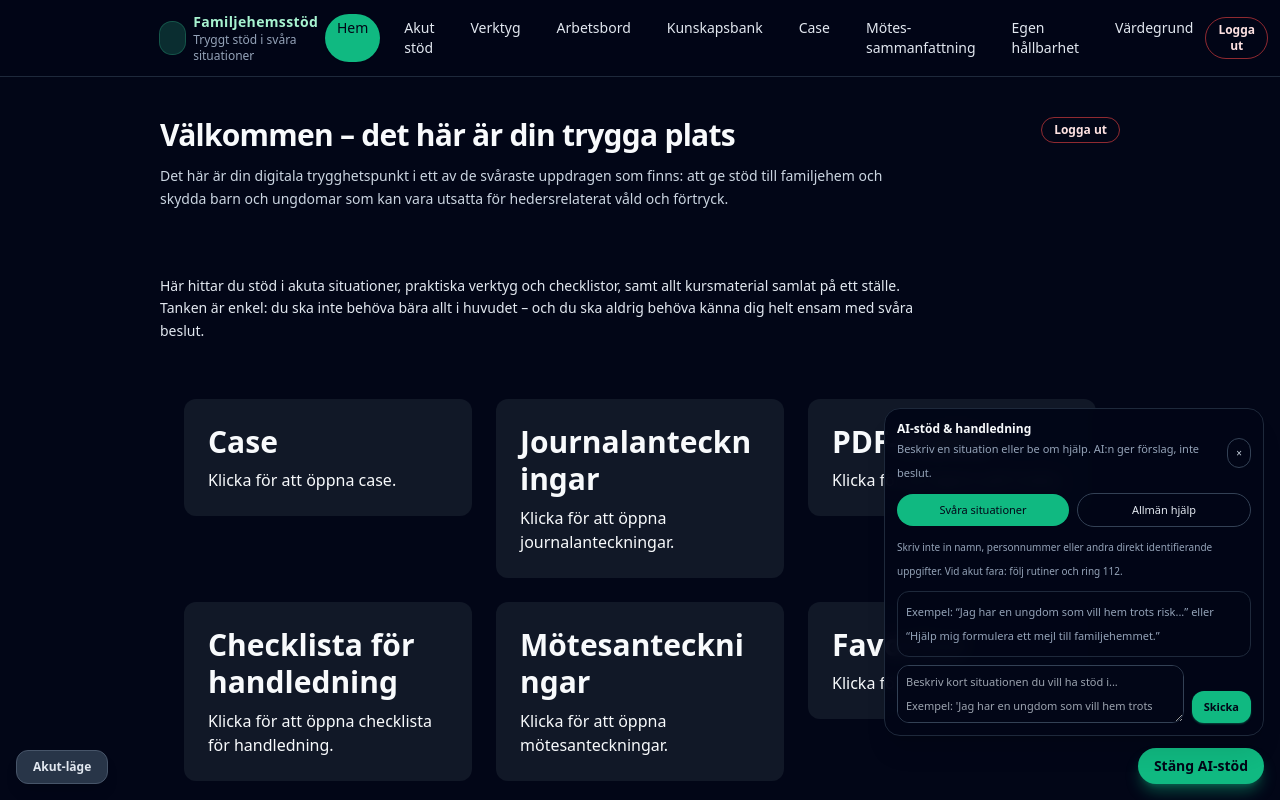
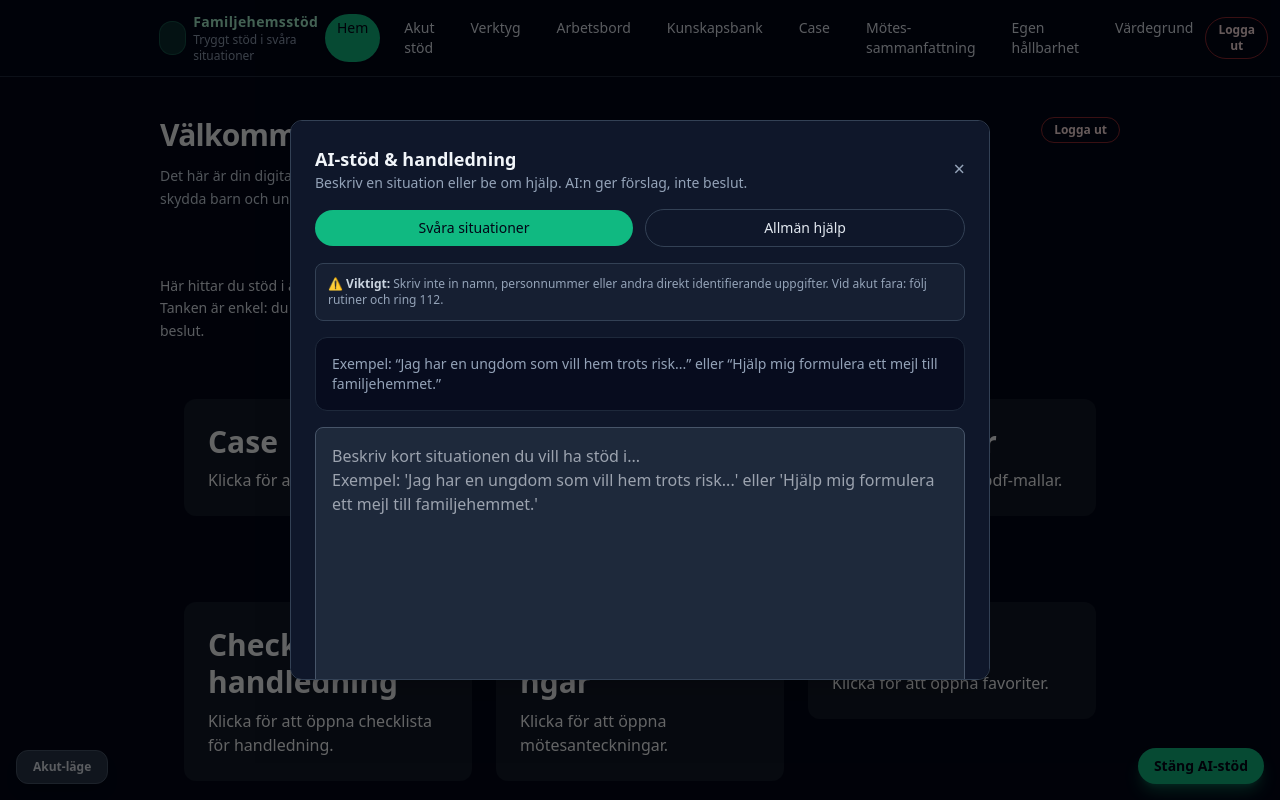
Before and after one commit to Mats6102hamberg/Familjehemsportalen1, a Next.js app: page / in a window 1280 px wide. Both pictures are taken after a click on the button "AI-stöd". Shown: the top 800 px of the page. Built offline with nearby package versions, Linux system fonts and the light colour scheme.

Commit message:
Förbättra AI-stöd modal med större layout och dikteringstips

```diff
--- a/components/AIChatWidget.tsx
+++ b/components/AIChatWidget.tsx
@@ -84,35 +84,36 @@ export const AIChatWidget = () => {
 
       {/* Själva chatfönstret */}
       {isOpen && (
-        <div className="fixed bottom-16 right-4 z-40 w-[min(100vw-2rem,380px)] rounded-2xl border border-slate-800 bg-slate-950/95 p-3 shadow-xl backdrop-blur">
-          <div className="mb-2 flex items-center justify-between gap-2">
+        <div className="fixed inset-0 flex items-center justify-center bg-black/60 z-50 p-4">
+          <div className="bg-slate-900 rounded-xl w-[90%] sm:w-[60%] max-w-[700px] h-auto sm:h-[70vh] overflow-y-auto shadow-xl border border-slate-700 p-6">
+          <div className="mb-4 flex items-center justify-between">
             <div>
-              <p className="text-xs font-semibold text-slate-50">
+              <h2 className="text-lg font-semibold text-slate-100">
                 AI-stöd & handledning
-              </p>
-              <p className="text-[11px] text-slate-400">
+              </h2>
+              <p className="text-sm text-slate-400">
                 Beskriv en situation eller be om hjälp. AI:n ger förslag, inte beslut.
               </p>
             </div>
             <button
               type="button"
               onClick={() => setIsOpen(false)}
-              className="rounded-full border border-slate-700 px-2 py-0.5 text-[10px] text-slate-300 hover:border-emerald-400 hover:text-emerald-200"
+              className="text-slate-400 hover:text-slate-200 text-xl"
             >
               ×
             </button>
           </div>
 
           {/* Växla läge */}
-          <div className="mb-2 flex items-center gap-2">
+          <div className="mb-4 flex items-center gap-3">
             <button
               type="button"
               onClick={() => setMode("hrv")}
               className={
-                "flex-1 rounded-full px-2 py-1 text-[11px] " +
+                "flex-1 rounded-full px-4 py-2 text-sm font-medium transition " +
                 (mode === "hrv"
                   ? "bg-emerald-500 text-slate-950"
-                  : "border border-slate-700 text-slate-200")
+                  : "border border-slate-700 text-slate-200 hover:bg-slate-800")
               }
             >
               Svåra situationer
@@ -121,23 +122,23 @@ export const AIChatWidget = () => {
               type="button"
               onClick={() => setMode("general")}
               className={
-                "flex-1 rounded-full px-2 py-1 text-[11px] " +
+                "flex-1 rounded-full px-4 py-2 text-sm font-medium transition " +
                 (mode === "general"
                   ? "bg-slate-200 text-slate-950"
-                  : "border border-slate-700 text-slate-200")
+                  : "border border-slate-700 text-slate-200 hover:bg-slate-800")
               }
             >
               Allmän hjälp
             </button>
           </div>
 
-          <p className="mb-2 text-[10px] text-slate-400">
-            Skriv inte in namn, personnummer eller andra direkt identifierande
+          <p className="mb-4 text-xs text-slate-400 rounded-lg bg-slate-800/50 border border-slate-700 p-3">
+            <strong className="text-slate-300">⚠️ Viktigt:</strong> Skriv inte in namn, personnummer eller andra direkt identifierande
             uppgifter. Vid akut fara: följ rutiner och ring 112.
           </p>
 
           {/* Meddelanden */}
-          <div className="mb-2 max-h-52 space-y-2 overflow-y-auto rounded-xl border border-slate-800 bg-slate-950/60 p-2 text-[11px]">
+          <div className="mb-4 max-h-64 space-y-3 overflow-y-auto rounded-xl border border-slate-800 bg-slate-950/60 p-4 text-sm">
             {messages.length === 0 && (
               <p className="text-slate-400">
                 Exempel: “Jag har en ungdom som vill hem trots risk...” eller
@@ -167,10 +168,9 @@ export const AIChatWidget = () => {
           </div>
 
           {/* Input + knapp */}
-          <div className="flex items-end gap-2">
+          <div className="space-y-3">
             <textarea
-              rows={2}
-              className="flex-1 rounded-xl border border-slate-700 bg-slate-950 px-2 py-1 text-[11px] text-slate-50 outline-none ring-emerald-400/50 focus:border-emerald-400 focus:ring-1"
+              className="w-full min-h-[200px] sm:min-h-[280px] bg-slate-800 text-slate-100 p-4 rounded-lg border border-slate-600 focus:outline-none focus:ring-2 focus:ring-emerald-400 resize-vertical"
               placeholder={placeholderText}
               value={input}
               onChange={(e) => setInput(e.target.value)}
@@ -181,14 +181,25 @@ export const AIChatWidget = () => {
                 }
               }}
             />
+
+            {/* Diktationstips */}
+            <div className="text-slate-400 text-xs rounded-lg bg-slate-800/50 border border-slate-700 p-3">
+              <strong className="text-slate-300">💬 Tips:</strong> Du kan använda röstdikning på din enhet:{" "}
+              <span className="font-medium text-slate-200">⌘ + fn + fn</span> (Mac) eller{" "}
+              <span className="font-medium text-slate-200">Win + H</span> (Windows).
+            </div>
+
+            <div className="flex justify-end">
               <button
                 type="button"
                 onClick={handleSend}
                 disabled={isLoading}
-              className="rounded-xl bg-emerald-500 px-3 py-1 text-[11px] font-semibold text-slate-950 shadow-sm shadow-emerald-500/40 transition hover:bg-emerald-400 disabled:opacity-60"
+                className="px-6 py-2 bg-emerald-500 text-slate-950 font-semibold rounded-lg hover:bg-emerald-400 transition shadow-sm shadow-emerald-500/40 disabled:opacity-60 disabled:cursor-not-allowed"
               >
-              {isLoading ? "..." : "Skicka"}
+                {isLoading ? "Arbetar..." : "Skicka"}
               </button>
+            </div>
+          </div>
           </div>
         </div>
       )}
```
Lines whose indentation alone changed are shown as unchanged.
